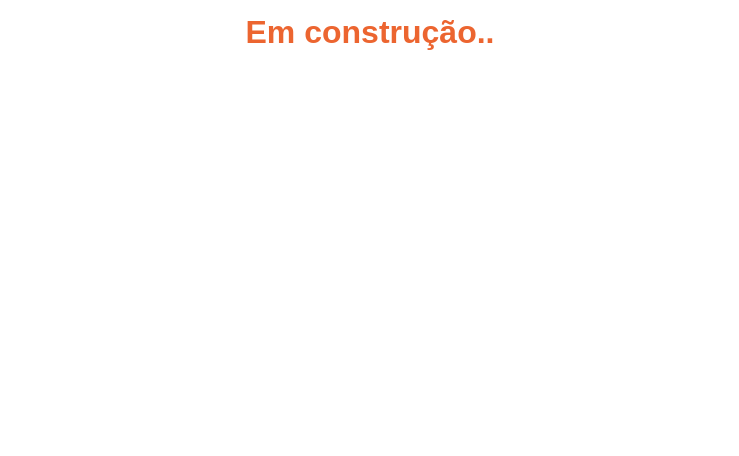
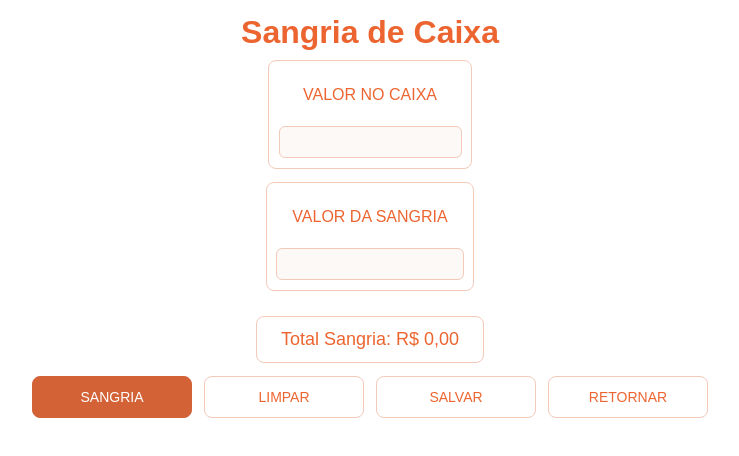
Before and after one commit to leandrobss1/Cash-Register-Closing, a React (Vite) app: page /sangria-de-caixa in a window 1280 px wide. Shown: the top 456 px of the page, without its empty margins (274-1013 px from the left). Built offline with nearby package versions, Linux system fonts and the light colour scheme; a web font is replaced by a local one.

Commit message:
chore(exportImage): Criado utils para a função de salvar.

```diff
--- a/src/components/Bloodletting/Bloodletting.tsx
+++ b/src/components/Bloodletting/Bloodletting.tsx
@@ -1,9 +1,52 @@
+import { useRef, useState } from "react";
 import "./styles.css";
+import { Link } from "react-router";
+import { handleClear } from "../../services/calculator";
+import { exportElementAsImage } from "../../utils/exportImage";
 
 export default function Bloodletting() {
+  const pageRef = useRef<HTMLDivElement>(null);
+
+  const [sangria, setSangria] = useState(0);
+
   return (
-    <div className="container-blood">
-      <h1>Em construção..</h1>
+    <div className="container-blood" ref={pageRef}>
+      <h1>Sangria de Caixa</h1>
+      <div className="container-values">
+        <label>VALOR NO CAIXA</label>
+        <input className="value-input" type="number" />
+      </div>
+      <div className="container-values">
+        <label>VALOR DA SANGRIA</label>
+        <input className="value-input" type="number" />
+      </div>
+
+      <p className="totalCount">
+        Total Sangria: {""}
+        {sangria.toLocaleString("pt-BR", {
+          style: "currency",
+          currency: "BRL",
+        })}
+      </p>
+      <div className="button-row">
+        <button className="button-calc">SANGRIA</button>
+        <button onClick={() => handleClear(setSangria)}>LIMPAR</button>
+        <button
+          onClick={() => {
+            if (!pageRef.current) return;
+
+            exportElementAsImage(
+              pageRef.current,
+              `fechamento-${new Date().toLocaleDateString("pt-BR")}.png`,
+            );
+          }}
+        >
+          SALVAR
+        </button>{" "}
+        <Link to="/">
+          <button>RETORNAR</button>
+        </Link>
+      </div>
     </div>
   );
 }
--- a/src/components/Bloodletting/styles.css
+++ b/src/components/Bloodletting/styles.css
@@ -9,3 +9,8 @@
   padding: 0.6rem;
   margin: 0.25rem;
 }
+
+.label-sangria {
+  display: flex;
+  flex-direction: column;
+}
--- a/src/components/Main/Main.tsx
+++ b/src/components/Main/Main.tsx
@@ -1,4 +1,4 @@
-import { useState } from "react";
+import { useRef, useState } from "react";
 import { caixa } from "../../data/consumo";
 import {
   handleClick,
@@ -6,26 +6,11 @@ import {
   handleClear,
 } from "../../services/calculator";
 import "./styles.css";
-import html2canvas from "html2canvas";
-import { useRef } from "react";
+import { Link } from "react-router";
+import { exportElementAsImage } from "../../utils/exportImage";
 
 export default function Main() {
   const pageRef = useRef<HTMLDivElement>(null);
-
-  async function handleDownload() {
-    if (!pageRef.current) return;
-
-    const canvas = await html2canvas(pageRef.current, {
-      scale: 2,
-      windowWidth: 794,
-    });
-    const image = canvas.toDataURL("image/png");
-
-    const link = document.createElement("a");
-    link.href = image;
-    link.download = `fechamento-${new Date().toLocaleDateString("pt-BR")}.png`;
-    link.click();
-  }
 
   const [total, setTotal] = useState(0);
   return (
@@ -57,7 +42,21 @@ export default function Main() {
         >
           LIMPAR
         </button>
-        <button onClick={handleDownload}>SALVAR</button>
+        <button
+          onClick={() => {
+            if (!pageRef.current) return;
+
+            exportElementAsImage(
+              pageRef.current,
+              `fechamento-${new Date().toLocaleDateString("pt-BR")}.png`,
+            );
+          }}
+        >
+          SALVAR
+        </button>
+        <Link to="/">
+          <button>RETORNAR</button>
+        </Link>
       </div>
       <p className="totalCount">
         Total: {""}
--- /dev/null
+++ b/src/utils/exportImage.ts
@@ -0,0 +1,18 @@
+import html2canvas from "html2canvas";
+
+export async function exportElementAsImage(
+  element: HTMLElement,
+  fileName: string,
+) {
+  const canvas = await html2canvas(element, {
+    scale: 2,
+    windowWidth: 794,
+  });
+
+  const image = canvas.toDataURL("image/png");
+
+  const link = document.createElement("a");
+  link.href = image;
+  link.download = fileName;
+  link.click();
+}
```
